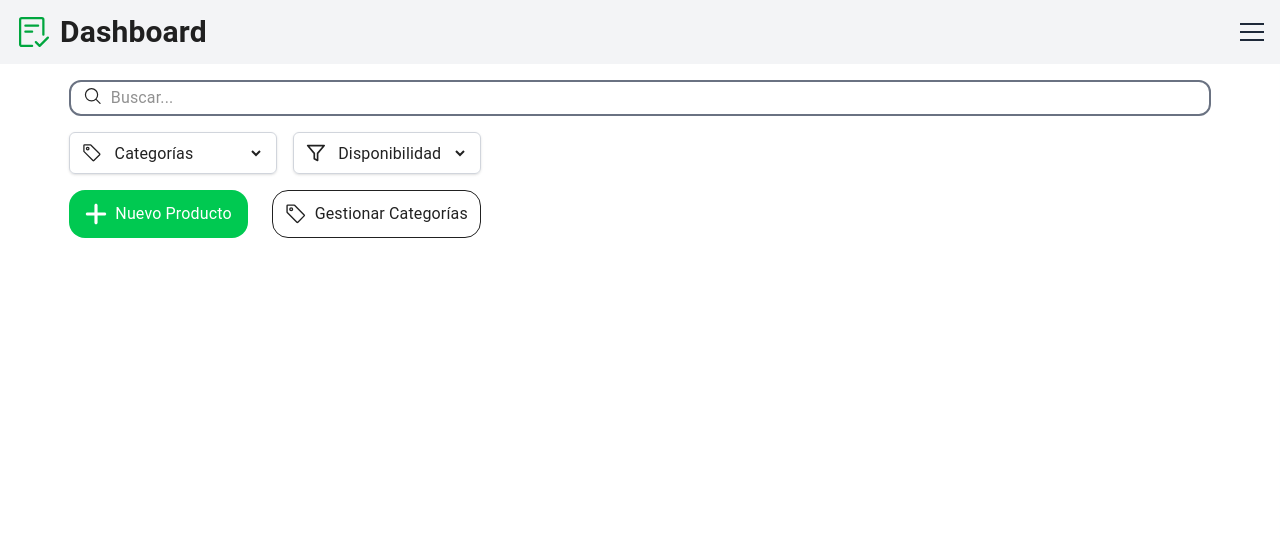
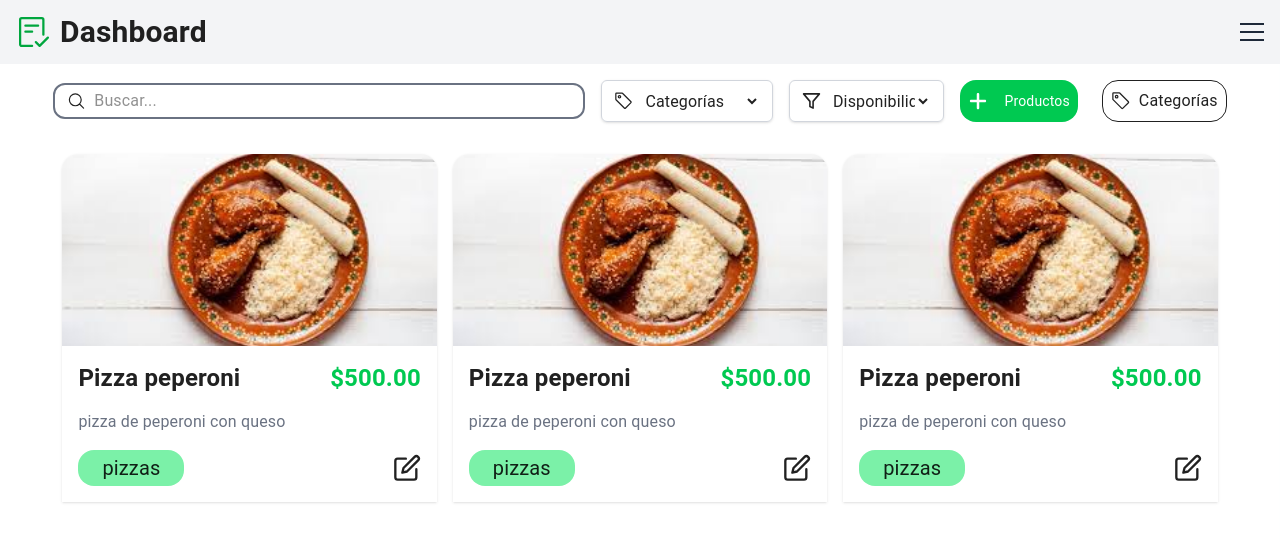
Before and after one commit to wapifoodmx-ctrl/WapifoodFront, a Next.js app: page /menu in a window 1280 px wide. Shown: the top 542 px of the page. Built offline with nearby package versions, Linux system fonts and the light colour scheme.

Commit message:
feat: se modificaron varios componentes

```diff
--- a/dashboardComponents/navbar.jsx
+++ b/dashboardComponents/navbar.jsx
@@ -19,11 +19,16 @@ export default function Navbar() {
 
     const dasboard = () => {
         router.push('/dashboard');
-      };
+    };
 
-      const productos = () => {
+    const productos = () => {
         router.push('/menu');
-      };
+    };
+
+    const pedidos = () => {
+        router.push('/pedidos');
+    };
+
 
     const menu = {
         Dashboard: {
@@ -96,21 +101,28 @@ export default function Navbar() {
                                 <li key={index} className="cursor-pointer hover:text-green-600 my-4">
                                     {item === "Dashboard" ? (
                                         <button
-                                            className="flex w-auto gap-2"
+                                            className="flex w-auto gap-2 cursor-pointer hover:text-green-600"
                                             onClick={dasboard}
                                         >
-                                            <span className="self-center">{menu[item].icon}</span> {menu[item].title}
+                                            <span className="self-center cursor-pointer hover:text-green-600">{menu[item].icon}</span> {menu[item].title}
                                         </button>
                                     ) : item === "Register" ? (
                                         <button
-                                            className="flex w-auto gap-2"
+                                            className="flex w-auto gap-2 cursor-pointer hover:text-green-600"
                                             onClick={productos}
                                         >
-                                            <span className="self-center">{menu[item].icon}</span> {menu[item].title}
+                                            <span className="self-center cursor-pointer hover:text-green-600">{menu[item].icon}</span> {menu[item].title}
+                                        </button>
+                                    ) : item === "Pedidos" ? (
+                                        <button
+                                            className="flex w-auto gap-2 cursor-pointer hover:text-green-600"
+                                            onClick={pedidos}
+                                        >
+                                            <span className="self-center cursor-pointer hover:text-green-600">{menu[item].icon}</span> {menu[item].title}
                                         </button>
                                     ) : (
-                                        <a className="flex w-auto gap-2" href={menu[item].href}>
-                                            <span className="self-center">{menu[item].icon}</span> {menu[item].title}
+                                        <a className="flex w-auto gap-2 cursor-pointer hover:text-green-600" href={menu[item].href}>
+                                            <span className="self-center cursor-pointer hover:text-green-600">{menu[item].icon}</span> {menu[item].title}
                                         </a>
                                     )}
                                 </li>
@@ -121,7 +133,7 @@ export default function Navbar() {
                         {
                             Object.keys(config).map((item, index) => (
                                 <li key={index} className="cursor-pointer hover:text-green-600 my-4">
-                                    <button className="flex w-auto gap-2" onClick={config[item].function} href={config[item].href}> <span className="self-center">{config[item].icon}</span> {config[item].title}</button>
+                                    <button className="flex w-auto gap-2 cursor-pointer hover:text-green-600" onClick={config[item].function} href={config[item].href}> <span className="self-center">{config[item].icon}</span> {config[item].title}</button>
                                 </li>
                             ))
                         }
--- /dev/null
+++ b/menuComponents/Cards.jsx
@@ -0,0 +1,61 @@
+import Image from "next/image";
+import kime from "@/pages/assets/img/kime.jpeg";
+// import { FaRegEye } from "react-icons/fa";
+// import { FaRegEyeSlash } from "react-icons/fa6";
+// import { FaTrashAlt } from "react-icons/fa";
+import { FiEdit } from "react-icons/fi";
+export default function Cards() {
+    const data = {
+        "id_products": 75,
+        "name": "Pizza peperoni",
+        "description": "pizza de peperoni con queso",
+        "price": "500.00",
+        "category": "pizzas",
+        "status": "activo"
+    }
+    return (
+
+        <section className="rounded-t-2xl shadow flex justify-center items-center flex-col w-full md:w-5/12 lg:w-3/10 ">
+
+            <div className="w-full h-48 ">
+
+                <Image src={kime} className="rounded-t-2xl w-full h-full object-cover" />
+
+            </div>
+
+            <div className="flex w-full p-4 justify-between items-center">
+                <h3 className="font-bold text-2xl">
+                    {data.name}
+                </h3>
+                <p className="text-2xl text-green-500 font-bold">
+                    ${data.price}
+                </p>
+
+            </div>
+
+            <div className="w-full px-4">
+                <p className="text-gray-500">
+                    {data.description}
+                </p>
+            </div>
+            <div className="w-full p-4 flex justify-between items-center">
+                <p className="bg-green-300 rounded-2xl px-6 py-1 text-xl">
+                    {data.category}
+                </p>
+                <div className="flex gap-4 ">
+                    {/* <FaRegEye size={28} />
+                    <FaRegEyeSlash size={28}/>
+                    <FaTrashAlt size={28}/> */}
+                    <FiEdit size={28} className="cursor-pointer"/>
+
+                </div>
+            </div>
+
+
+
+
+
+
+        </section>
+    );
+}
--- a/menuComponents/menucomponentes.jsx
+++ b/menuComponents/menucomponentes.jsx
@@ -4,15 +4,16 @@ import { FiFilter } from "react-icons/fi";
 import { BsTag } from "react-icons/bs";
 export default function MenuComponentes() {
     return (
-            <section className="p-4">
-                {/* Barra de búsqueda */}
-                <div className="flex py-1 px-3 rounded-xl border-gray-500 border-2 mb-4">
-                    <HiOutlineMagnifyingGlass className="text-xl" />
-                    <input type="text" placeholder="Buscar..." className="ml-2 w-full outline-none" />
-                </div>
+        <section className=" lg:flex my-4 lg:gap-4 lg:justify-between lg:items-center">
+            {/* Barra de búsqueda */}
+            <div className="flex py-1 px-3 rounded-xl border-gray-500 border-2 mb-4 lg:mb-0 lg:w-6/12 justify-center items-center" >
+                <HiOutlineMagnifyingGlass className="text-xl" />
+                <input type="text" placeholder="Buscar..." className="ml-2 w-full outline-none" />
+            </div>
 
+            <div className=" flex flex-col gap-4 md:flex-row md:justify-between md:items-center">
                 {/* Dropdowns */}
-                <div className="flex gap-4 mb-4">
+                <div className="flex gap-4">
                     {/* Dropdown Categorías */}
                     <div className="relative">
                         <div className="flex items-center gap-2 px-3 py-2 border border-gray-300 rounded-md shadow-sm">
@@ -55,14 +56,17 @@ export default function MenuComponentes() {
 
                 {/* Botones */}
                 <div className="flex gap-4">
-                    <button className="px-4 py-2 bg-green-500 text-white rounded-2xl cursor-pointer flex justify-center items-center">
-                        <FaPlus className="text-3xl pr-2" />Nuevo Producto
+                    <button className="p-2 text-sm bg-green-500 text-white rounded-2xl cursor-pointer w-full flex justify-center items-center">
+                        <span className="flex justify-center items-center gap-4"> <FaPlus size={20} /> Productos</span>
                     </button>
-                    <button className="px-3 py-2 border rounded-2xl cursor-pointer  flex ml-2 justify-center items-center">
-                        <BsTag className="text-3xl pr-2" />Gestionar Categorías
+                    <button className=" p-2 border rounded-2xl cursor-pointer  ml-2  w-full ">
+                        <span className="flex justify-center items-center gap-2 "> <BsTag size={20} /> Categorías</span>
                     </button>
                 </div>
-            </section>
+            </div>
+
+        </section>
+
 
 
     );
--- a/pages/menu.js
+++ b/pages/menu.js
@@ -1,11 +1,21 @@
 import Navbar from "@/dashboardComponents/navbar";
 import MenuComponentes from "@/menuComponents/menucomponentes";
+import Cards from "@/menuComponents/Cards";
+
 export default function Menu() {
   return (
-    <section className="flex flex-col items-center justify-center">
+    <section className="flex flex-col items-center justify-center ">
       <Navbar />
-      <div className="w-11/12">
+      <div className="w-11/12 ">
         <MenuComponentes />
+      </div>
+
+      <div className="w-full p-4 flex flex-wrap gap-4 justify-center items-center flex-col md:flex-row ">
+        <Cards />
+        <Cards />
+        <Cards />
+
+
       </div>
     </section>
   );
```
